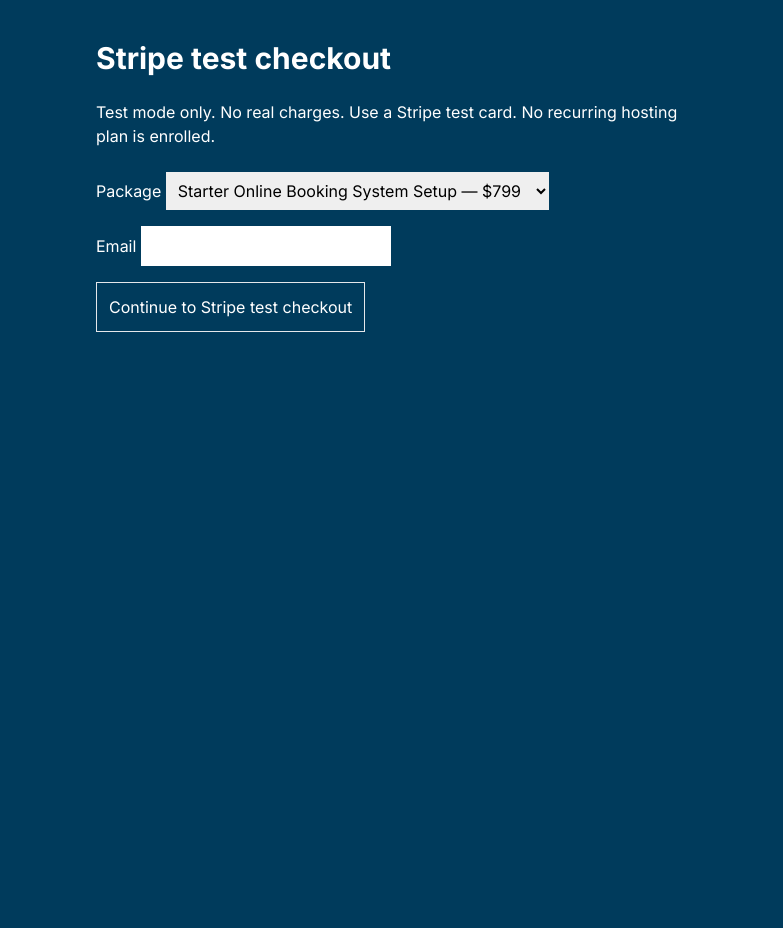
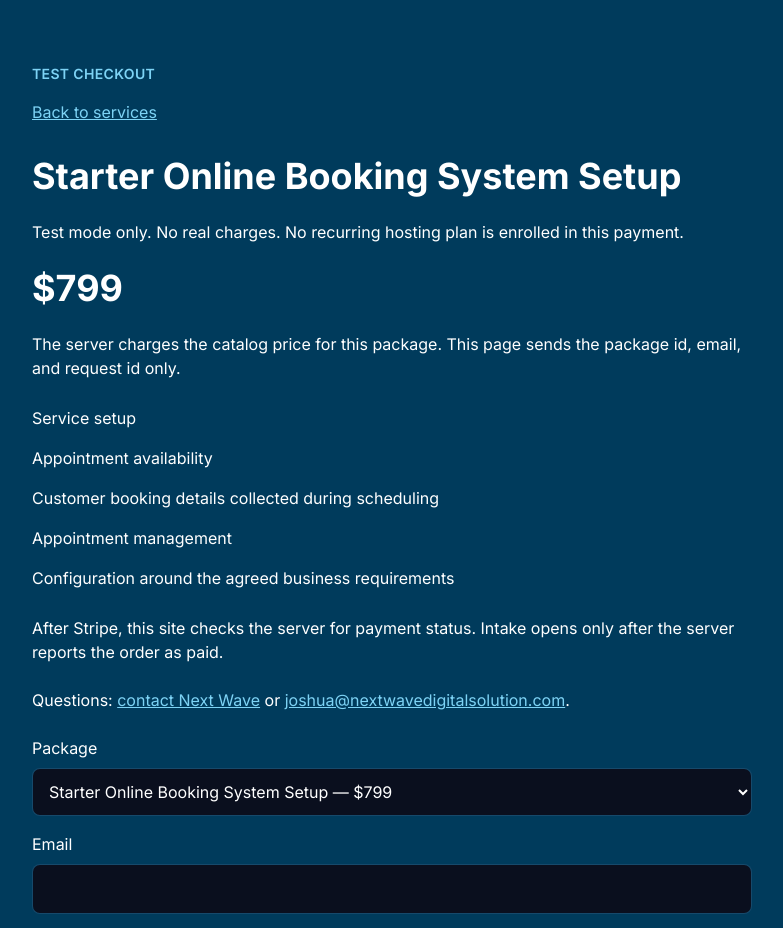
Before and after one commit to JoshTheCyberSecuritySpecialist/nextwave-site-v2, a React (Vite) app: page /checkout in a window 1280 px wide. Shown: the top 928 px of the page, without its empty margins (248-1031 px from the left). Before the commit the page ends 800 px from the top, so only its background shows below. Built offline with nearby package versions, Linux system fonts and the light colour scheme; no server answers.

Commit message:
ADD payments Flow

```diff
--- /dev/null
+++ b/src/components/TestCheckoutLink.tsx
@@ -0,0 +1,9 @@
+import { Link } from 'react-router-dom';
+import { checkoutAvailability, checkoutPath } from '../lib/payments-client.mjs';
+
+const availability = checkoutAvailability({ dev: import.meta.env.DEV, configured: import.meta.env.VITE_CHECKOUT_MODE });
+
+export function TestCheckoutLink({ packageId, className }: { packageId: 'booking-only' | 'website-crm'; className: string }) {
+  if (availability !== 'test') return null;
+  return <Link to={checkoutPath(packageId)} className={className}>Continue to test checkout</Link>;
+}
--- a/src/lib/payments-client.mjs
+++ b/src/lib/payments-client.mjs
@@ -22,3 +22,18 @@ export function checkoutAvailability({ dev = false, configured } = {}) {
   if (dev && (configured === undefined || configured === '')) return 'test';
   return 'disabled';
 }
+
+export const PURCHASABLE_PACKAGE_IDS = Object.freeze(['booking-only', 'website-crm']);
+
+export function checkoutPath(packageId) {
+  if (!PURCHASABLE_PACKAGE_IDS.includes(packageId)) throw Error('Invalid package');
+  return `/checkout?package=${encodeURIComponent(packageId)}`;
+}
+
+export function checkoutPhase(pathname) {
+  const path = typeof pathname === 'string' ? pathname.replace(/\/+$/, '') : '';
+  if (path.endsWith('/success')) return 'success';
+  if (path.endsWith('/cancel')) return 'cancel';
+  if (path.endsWith('/pending')) return 'pending';
+  return 'review';
+}
--- a/src/pages/Checkout.tsx
+++ b/src/pages/Checkout.tsx
@@ -1,75 +1,228 @@
-import { useEffect, useState } from 'react';
+import { FormEvent, useEffect, useState } from 'react';
+import { Link, useLocation, useNavigate } from 'react-router-dom';
 import { bookingPackage, websiteCrmPackage } from '../data/offers';
-import { apiUrl, checkoutAvailability } from '../lib/payments-client.mjs';
+import { apiUrl, checkoutAvailability, checkoutPath, checkoutPhase } from '../lib/payments-client.mjs';
 
 type Order = { id: string; token: string };
+type ApiResult = { error?: string; url?: string; mode?: string; id?: string; token?: string; status?: string; packageId?: string };
 const apiEnv = { dev: import.meta.env.DEV, configured: import.meta.env.VITE_API_BASE_URL };
 const availability = checkoutAvailability({ dev: import.meta.env.DEV, configured: import.meta.env.VITE_CHECKOUT_MODE });
+const packages = [bookingPackage, websiteCrmPackage] as const;
+const terminalStatuses = new Set(['paid', 'intake_received', 'fulfilled', 'refunded', 'failed', 'expired']);
+const fieldClass = 'mt-2 w-full rounded-lg border border-[#2283B8]/50 bg-[#0A0F1E] px-3 py-3 text-white';
+const buttonClass = 'inline-flex min-h-11 items-center justify-center rounded-lg bg-[#2283B8] px-5 py-3 text-base font-semibold text-white hover:bg-[#1b6d99] disabled:cursor-not-allowed disabled:opacity-60';
+
+function knownPackage(id: string | null | undefined) {
+  return packages.find(item => item.id === id);
+}
+
+function readStoredOrder(): Order | undefined {
+  try {
+    const stored = JSON.parse(sessionStorage.getItem('nextwave-test-order') || 'null') as Order | null;
+    if (stored && /^[a-zA-Z0-9-]{1,80}$/.test(stored.id) && /^[a-f0-9]{64}$/.test(stored.token)) return { id: stored.id, token: stored.token };
+  } catch { /* Ignore unavailable session storage. */ }
+  return undefined;
+}
+
+async function request(path: string, body?: object, credential?: string) {
+  const response = await fetch(apiUrl(path, apiEnv), {
+    method: body ? 'POST' : 'GET',
+    headers: { Accept: 'application/json', 'Content-Type': 'application/json', ...(credential ? { Authorization: `Bearer ${credential}` } : {}) },
+    ...(body ? { body: JSON.stringify(body) } : {}),
+  });
+  const data = await response.json().catch(() => null) as ApiResult | null;
+  if (!response.ok || !data || typeof data !== 'object') throw Error(data?.error || 'Request failed');
+  return data;
+}
+
+function statusCopy(status: string, phase: string) {
+  if (status === 'paid' || status === 'intake_received' || status === 'fulfilled') return 'Server confirmed this test payment.';
+  if (status === 'failed') return 'Server confirmed the payment failed.';
+  if (status === 'expired') return 'Server confirmed the checkout session expired. No payment was recorded.';
+  if (status === 'refunded') return 'Server confirmed this payment was refunded.';
+  if (phase === 'cancel') return 'You left checkout. No charge has been confirmed.';
+  return 'Payment is not confirmed yet.';
+}
 
 export default function Checkout() {
+  const location = useLocation();
+  const navigate = useNavigate();
+  const phase = checkoutPhase(location.pathname);
+  const requested = new URLSearchParams(location.search).get('package');
+  const returnOrderId = new URLSearchParams(location.search).get('order');
+  const selected = knownPackage(requested) ?? (requested ? undefined : bookingPackage);
   const [order, setOrder] = useState<Order>();
   const [status, setStatus] = useState('');
+  const [confirmedPackage, setConfirmedPackage] = useState('');
   const [error, setError] = useState('');
   const [busy, setBusy] = useState(false);
+  const [unmatched, setUnmatched] = useState(false);
+  const [checks, setChecks] = useState(0);
   const enabled = availability === 'test';
+  const purchased = knownPackage(confirmedPackage);
+
   useEffect(() => {
-    if (!enabled) return;
+    if (!enabled || phase === 'review') return;
     const fragment = new URLSearchParams(window.location.hash.slice(1));
-    const id = fragment.get('order');
-    const token = fragment.get('token');
-    if (id && token && /^[a-f0-9]{64}$/.test(token)) {
-      setOrder({ id, token });
-      window.history.replaceState(null, '', window.location.pathname);
-    } else {
-      try { const stored = sessionStorage.getItem('nextwave-test-order'); if (stored) setOrder(JSON.parse(stored)); } catch { /* Ignore unavailable session storage. */ }
+    const hashId = fragment.get('order');
+    const hashToken = fragment.get('token');
+    if (hashId && hashToken && /^[a-zA-Z0-9-]{1,80}$/.test(hashId) && /^[a-f0-9]{64}$/.test(hashToken)) {
+      const saved = { id: hashId, token: hashToken };
+      sessionStorage.setItem('nextwave-test-order', JSON.stringify(saved));
+      setOrder(saved);
+      setUnmatched(false);
+      window.history.replaceState(null, '', `${location.pathname}${location.search}`);
+      return;
     }
-  }, [enabled]);
-  async function request(path: string, body?: object, credential = order?.token) {
-    const response = await fetch(apiUrl(path, apiEnv), { method: body ? 'POST' : 'GET', headers: { Accept: 'application/json', 'Content-Type': 'application/json', ...(credential ? { Authorization: `Bearer ${credential}` } : {}) }, ...(body ? { body: JSON.stringify(body) } : {}) });
-    const data = await response.json().catch(() => null) as { error?: string; url?: string; mode?: string; id?: string; token?: string; status?: string } | null;
-    if (!response.ok || !data || typeof data !== 'object') throw Error(data?.error || 'Request failed');
-    return data;
-  }
-  async function act(work: () => Promise<void>) {
-    setBusy(true); setError('');
-    try { await work(); } catch (e) { setError(e instanceof Error ? e.message : 'Request failed'); } finally { setBusy(false); }
-  }
-  if (availability === 'live-blocked') return <main className="p-4 sm:p-10">Live checkout is not enabled. Real charges stay off until a verified Stripe test payment is confirmed.</main>;
-  if (!enabled) return <main className="p-4 sm:p-10">Checkout is not enabled. Contact Next Wave to confirm scope and payment arrangements.</main>;
-  return <main className="max-w-2xl mx-auto p-4 sm:p-10 space-y-6">
-    <h1 className="text-3xl font-bold">Stripe test checkout</h1>
-    <p>Test mode only. No real charges. Use a Stripe test card. No recurring hosting plan is enrolled.</p>
-    {!order && <form className="space-y-4" onSubmit={e => { e.preventDefault(); const form = new FormData(e.currentTarget); void act(async () => {
-      let pending;
+    const stored = readStoredOrder();
+    if (stored && (!returnOrderId || returnOrderId === stored.id)) {
+      setOrder(stored);
+      setUnmatched(false);
+      return;
+    }
+    setOrder(undefined);
+    setUnmatched(Boolean(returnOrderId));
+  }, [enabled, phase, returnOrderId, location.pathname, location.search]);
+
+  useEffect(() => {
+    if (!enabled || !order || phase === 'review') return;
+    let stopped = false;
+    let timer = 0;
+    let attempts = 0;
+    const maxAttempts = phase === 'cancel' ? 1 : 8;
+    setStatus('');
+    setConfirmedPackage('');
+    const run = async () => {
+      attempts += 1;
+      setBusy(true);
+      try {
+        const result = await request(`/api/orders/${order.id}`, undefined, order.token);
+        if (stopped) return;
+        const nextStatus = typeof result.status === 'string' ? result.status : 'unknown';
+        setStatus(nextStatus);
+        setConfirmedPackage(typeof result.packageId === 'string' ? result.packageId : '');
+        setError('');
+        if (!terminalStatuses.has(nextStatus) && attempts < maxAttempts) timer = window.setTimeout(() => { void run(); }, 3000);
+      } catch (e) {
+        if (!stopped) setError(e instanceof Error ? e.message : 'Request failed');
+      } finally {
+        if (!stopped) setBusy(false);
+      }
+    };
+    void run();
+    return () => {
+      stopped = true;
+      window.clearTimeout(timer);
+    };
+  }, [enabled, order, phase, checks]);
+
+  async function startCheckout(event: FormEvent<HTMLFormElement>) {
+    event.preventDefault();
+    if (!selected) return;
+    const email = String(new FormData(event.currentTarget).get('email'));
+    const packageId = selected.id;
+    setBusy(true);
+    setError('');
+    try {
+      let pending: { requestId?: string; packageId?: string; email?: string } | null;
       try { pending = JSON.parse(sessionStorage.getItem('nextwave-test-request') || 'null'); } catch { pending = null; }
-      const packageId = String(form.get('packageId')); const email = String(form.get('email'));
-      if (!pending || pending.packageId !== packageId || pending.email !== email) {
-        const token = Array.from(crypto.getRandomValues(new Uint8Array(32)), byte => byte.toString(16).padStart(2, '0')).join('');
-        pending = { requestId: crypto.randomUUID(), token, packageId, email };
+      if (!pending || pending.packageId !== packageId || pending.email !== email || !pending.requestId) {
+        pending = { requestId: crypto.randomUUID(), packageId, email };
         sessionStorage.setItem('nextwave-test-request', JSON.stringify(pending));
       }
-      const result = await request('/api/checkout', { packageId, email, requestId: pending.requestId }, pending.token);
+      const result = await request('/api/checkout', { packageId, email, requestId: pending.requestId });
       if (typeof result.url !== 'string' || typeof result.id !== 'string' || result.mode !== 'stripe-test') throw Error('Unsafe checkout destination');
       const redirect = new URL(result.url);
       if (redirect.origin !== 'https://checkout.stripe.com' || redirect.username || redirect.password) throw Error('Unsafe checkout destination');
-      const saved = { id: result.id, token: result.token || pending.token };
-      sessionStorage.setItem('nextwave-test-order', JSON.stringify(saved));
-      setOrder(saved);
+      if (typeof result.token !== 'string' || !/^[a-f0-9]{64}$/.test(result.token)) throw Error('Request failed');
+      sessionStorage.setItem('nextwave-test-order', JSON.stringify({ id: result.id, token: result.token }));
       window.location.assign(redirect.href);
-    }); }}>
-      <label className="block">Package <select name="packageId" className="text-black p-2"><option value={bookingPackage.id}>{bookingPackage.name} — $799</option><option value={websiteCrmPackage.id}>{websiteCrmPackage.name} — $1,499</option></select></label>
-      <label className="block">Email <input className="text-black p-2" name="email" type="email" required maxLength={254} /></label>
-      <button disabled={busy} className="border p-3">Continue to Stripe test checkout</button>
-    </form>}
-    {order && <><p role="status">Server-confirmed order state: {status || 'not yet checked'}. A redirect is not proof of payment.</p>
-      <button disabled={busy} className="border p-3" onClick={() => void act(async () => { const result = await request(`/api/orders/${order.id}`); setStatus(result.status || 'unknown'); })}>Check payment status</button>
-      {status === 'paid' && <form className="space-y-4" onSubmit={e => { e.preventDefault(); const form = new FormData(e.currentTarget); void act(async () => { await request(`/api/orders/${order.id}/intake`, { businessName: form.get('businessName'), requirements: form.get('requirements') }); setStatus('intake_received'); }); }}>
-        <label className="block">Business name <input name="businessName" className="text-black p-2" required maxLength={200} /></label>
-        <label className="block">Project requirements <textarea name="requirements" className="text-black p-2" required maxLength={4000} /></label>
-        <p>Do not enter passwords or credentials.</p><button disabled={busy} className="border p-3">Submit intake</button>
-      </form>}
-      {status === 'intake_received' && <p>Intake accepted. Delivery status must be checked separately; queued does not mean sent.</p>}
-    </>}
-    {error && <p role="alert">{error}</p>}
+    } catch (e) {
+      setError(e instanceof Error ? e.message : 'Request failed');
+      setBusy(false);
+    }
+  }
+
+  async function submitIntake(event: FormEvent<HTMLFormElement>) {
+    event.preventDefault();
+    if (!order) return;
+    const form = new FormData(event.currentTarget);
+    setBusy(true);
+    setError('');
+    try {
+      await request(`/api/orders/${order.id}/intake`, { businessName: form.get('businessName'), requirements: form.get('requirements') }, order.token);
+      setStatus('intake_received');
+    } catch (e) {
+      setError(e instanceof Error ? e.message : 'Request failed');
+    } finally {
+      setBusy(false);
+    }
+  }
+
+  return <main className="mx-auto min-h-screen max-w-3xl px-4 py-10 sm:px-6 sm:py-16">
+    <p className="text-sm font-semibold uppercase tracking-wide text-[#7dd3f5]">Test checkout</p>
+    <div className="mt-4">
+      <Link to="/services" className="text-base text-[#7dd3f5] underline">Back to services</Link>
+    </div>
+    {availability === 'live-blocked' && <p className="mt-8 text-lg leading-8">Live checkout is not enabled. Real charges stay off until a verified Stripe test payment is confirmed.</p>}
+    {availability === 'disabled' && <p className="mt-8 text-lg leading-8">Checkout is not enabled. Contact Next Wave to confirm scope and payment arrangements.</p>}
+    {enabled && phase === 'review' && <section className="mt-8 space-y-6">
+      <h1 className="text-3xl font-bold sm:text-4xl">{selected ? selected.name : 'Choose a package'}</h1>
+      <p>Test mode only. No real charges. No recurring hosting plan is enrolled in this payment.</p>
+      {!selected && <div className="flex flex-col gap-3 sm:flex-row">
+        <Link className={buttonClass} to={checkoutPath(bookingPackage.id)}>{bookingPackage.name}</Link>
+        <Link className={buttonClass} to={checkoutPath(websiteCrmPackage.id)}>{websiteCrmPackage.name}</Link>
+      </div>}
+      {selected && <>
+        <p className="text-4xl font-bold">{selected.priceDisplay}</p>
+        <p>The server charges the catalog price for this package. This page sends the package id, email, and request id only.</p>
+        <ul className="space-y-3 text-base leading-7">
+          {selected.includes.map(item => <li key={item}>{item}</li>)}
+        </ul>
+        {selected.id === websiteCrmPackage.id && <div className="space-y-3 rounded-lg border border-[#2BB0E8]/50 bg-[#001F33]/75 p-4">
+          <p>{websiteCrmPackage.hostingIntro}</p>
+          <p className="font-semibold">{websiteCrmPackage.hostingThen}</p>
+          <p>{websiteCrmPackage.billingNote}</p>
+        </div>}
+        <p>After Stripe, this site checks the server for payment status. Intake opens only after the server reports the order as paid.</p>
+        <p>Questions: <Link className="text-[#7dd3f5] underline" to="/contact">contact Next Wave</Link> or <a className="text-[#7dd3f5] underline" href="mailto:joshua@nextwavedigitalsolution.com">joshua@nextwavedigitalsolution.com</a>.</p>
+        <form className="space-y-4" onSubmit={event => { void startCheckout(event); }}>
+          <label className="block">Package
+            <select className={fieldClass} name="packageId" value={selected.id} onChange={event => { navigate(checkoutPath(event.target.value)); }}>
+              <option value={bookingPackage.id}>{bookingPackage.name} — {bookingPackage.priceDisplay}</option>
+              <option value={websiteCrmPackage.id}>{websiteCrmPackage.name} — {websiteCrmPackage.priceDisplay}</option>
+            </select>
+          </label>
+          <label className="block">Email
+            <input className={fieldClass} name="email" type="email" required maxLength={254} autoComplete="email" />
+          </label>
+          <button disabled={busy} className={buttonClass}>Continue to Stripe test checkout</button>
+        </form>
+      </>}
+    </section>}
+    {enabled && phase !== 'review' && <section className="mt-8 space-y-6">
+      <h1 className="text-3xl font-bold sm:text-4xl">{phase === 'cancel' ? 'Checkout canceled' : !status || status === 'pending' ? 'Payment pending' : 'Payment status'}</h1>
+      {phase === 'cancel' && <p>You left Stripe Checkout. This page does not, by itself, mean a card was charged or declined.</p>}
+      {unmatched && <p role="status">This browser does not have the checkout that matches the returned order. A redirect is not proof of payment.</p>}
+      {order && <>
+        <p role="status">{status ? statusCopy(status, phase) : 'Checking the server for this order.'} A redirect is not proof of payment.</p>
+        <p>Order reference: {order.id}</p>
+        {purchased && <p>{purchased.name} — {purchased.priceDisplay}. The price shown is the catalog price for the package id returned by the server.</p>}
+        {confirmedPackage && !purchased && <p>The server returned an unrecognized package.</p>}
+        {!terminalStatuses.has(status) && <button disabled={busy} className={buttonClass} onClick={() => setChecks(value => value + 1)}>Check payment status</button>}
+        {status === 'paid' && <form className="space-y-4" onSubmit={event => { void submitIntake(event); }}>
+          <p>Payment is confirmed. Submit the project intake. Do not enter passwords or credentials.</p>
+          <label className="block">Business name
+            <input name="businessName" className={fieldClass} required maxLength={200} />
+          </label>
+          <label className="block">Project requirements
+            <textarea name="requirements" className={fieldClass} required maxLength={4000} />
+          </label>
+          <button disabled={busy} className={buttonClass}>Submit intake</button>
+        </form>}
+        {status === 'intake_received' && <p>Intake accepted. Delivery status must be checked separately; queued does not mean sent.</p>}
+      </>}
+    </section>}
+    {error && <p role="alert" className="mt-6 text-red-200">{error}</p>}
   </main>;
 }
--- a/src/pages/Services.tsx
+++ b/src/pages/Services.tsx
@@ -1,3 +1,4 @@
+import { TestCheckoutLink } from '../components/TestCheckoutLink';
 import { additionalServices, bookingPackage, contactPath, websiteCrmPackage } from '../data/offers';
 
 interface ServicesProps {
@@ -40,6 +41,7 @@ export const Services = ({ onNavigate }: ServicesProps) => {
               <button type="button" className={primaryButton} onClick={() => onNavigate(contactPath(bookingPackage.id))}>
                 {bookingPackage.cta}
               </button>
+              <TestCheckoutLink packageId={bookingPackage.id} className={secondaryButton} />
               <button type="button" className={secondaryButton} onClick={() => onNavigate('/#packages')}>
                 Compare packages
               </button>
@@ -63,6 +65,7 @@ export const Services = ({ onNavigate }: ServicesProps) => {
               <button type="button" className={primaryButton} onClick={() => onNavigate(contactPath(websiteCrmPackage.id))}>
                 {websiteCrmPackage.cta}
               </button>
+              <TestCheckoutLink packageId={websiteCrmPackage.id} className={secondaryButton} />
               <button type="button" className={secondaryButton} onClick={() => onNavigate('web-development')}>
                 Website details
               </button>
--- a/src/pages/WebDevelopment.tsx
+++ b/src/pages/WebDevelopment.tsx
@@ -1,3 +1,4 @@
+import { TestCheckoutLink } from '../components/TestCheckoutLink';
 import { bookingPackage, contactPath, websiteCrmPackage, websiteSetupItems } from '../data/offers';
 
 interface WebDevelopmentProps {
@@ -62,6 +63,10 @@ export const WebDevelopment = ({ onNavigate }: WebDevelopmentProps) => {
             >
               {websiteCrmPackage.cta}
             </button>
+            <TestCheckoutLink
+              packageId={websiteCrmPackage.id}
+              className="inline-flex min-h-11 items-center justify-center rounded-lg border border-[#2BB0E8] px-5 py-3 text-base font-semibold text-white hover:bg-[#2283B8]/20 focus-visible:outline focus-visible:outline-2 focus-visible:outline-offset-2 focus-visible:outline-white"
+            />
             <button
               type="button"
               onClick={() => onNavigate('/#packages')}
```
Also changed, not shown: src/components/PackageSection.tsx (+11 -1 lines), src/lib/payments-client.d.mts, 1 other file (tests, documents, lock files or other folders).
